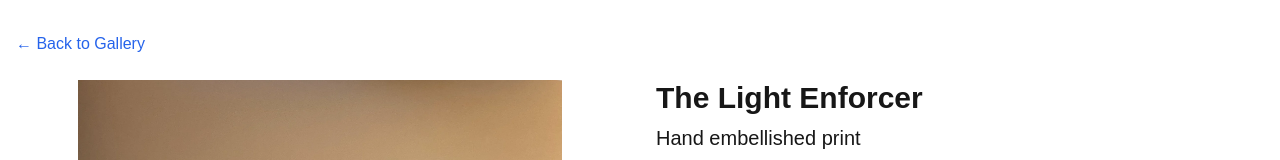
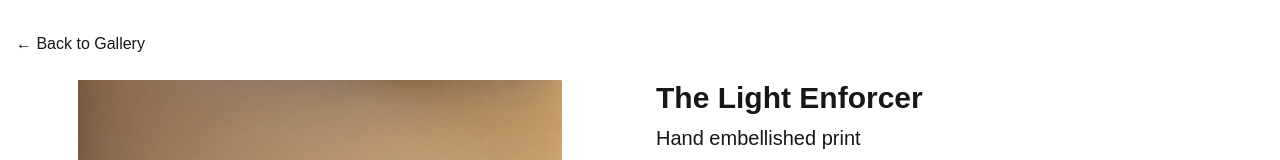
Before and after one commit to Msap96/my-art-gallery, a Next.js app: page /gallery-exhibitions/1 in a window 1280 px wide. Shown: the top 160 px of the page. Built offline with nearby package versions, Linux system fonts and the light colour scheme.

Commit message:
styling updates

```diff
--- a/app/gallery-exhibitions/[id]/page.tsx
+++ b/app/gallery-exhibitions/[id]/page.tsx
@@ -78,7 +78,7 @@ export default function ArtworkPage() {
 
       <Link
         href="/gallery-exhibitions"
-        className="text-blue-600 hover:text-blue-800 transition-colors mb-6 inline-block"
+        className="text-foreground hover:text-fuchsia-300 transition-colors mb-6 inline-block"
       >
         ← Back to Gallery
       </Link>
--- a/app/gallery-exhibitions/page.tsx
+++ b/app/gallery-exhibitions/page.tsx
@@ -12,7 +12,7 @@ export default function GalleryExhibitions() {
         <h1 className="text-3xl font-bold">Gallery Exhibitions</h1>
         <Link
           href="/"
-          className="text-blue-600 hover:text-blue-800 transition-colors"
+          className="text-foreground hover:text-fuchsia-300 transition-colors"
         >
           ← Back to Home
         </Link>
```
